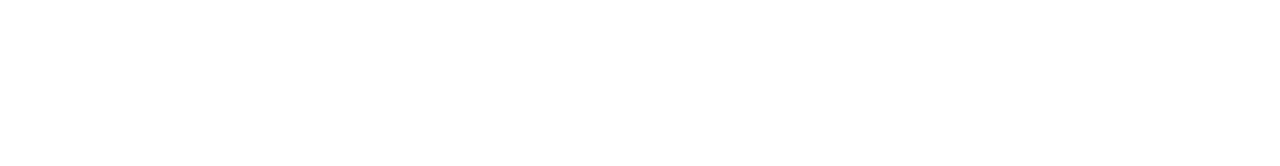
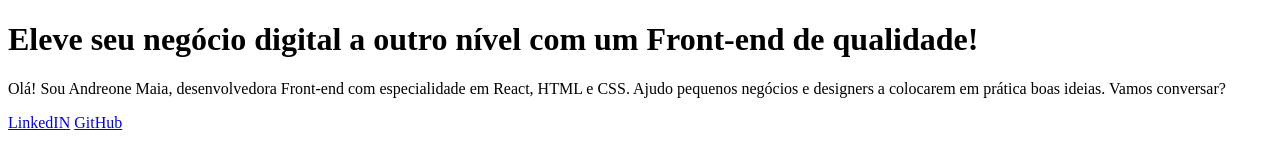
Before and after one commit to andreonemaia/pp, a plain HTML site: page Portfolio/index.html in a window 1280 px wide. Drawn offline with Linux system fonts and the light colour scheme.

Commit message:
Corpo do html

```diff
--- a/Portfolio/index.html
+++ b/Portfolio/index.html
@@ -1,11 +1,20 @@
 <!DOCTYPE html>
-<html>
-    <head>
-        <title>Portfolio T</title>
-    </head>
-    <body>
-        <h1>
+<html lang="pt-br">
+<head>
+    <meta charset="UTF-8">
+    <meta name="viewport" content="width=device-width, initial-scale=1.0">
+    <title>Portfólio Front-End</title>
+</head>
+<body>
+    <header></header>
+    <main>
+        <h1>Eleve seu negócio digital a outro nível<strong> com um Front-end de qualidade!</strong></h1>
+        <p>Olá! Sou Andreone Maia, desenvolvedora Front-end com especialidade em React, HTML e CSS. Ajudo pequenos negócios e designers a colocarem em prática boas ideias. Vamos conversar?</p>
+        <a href="https://github.com/andreonemaia" _blank> LinkedIN</a>
+        <a href="https://www.linkedin.com/in/andreone-maia/" _blank>GitHub</a>
 
-        </h1>
-    </body>
+
+    </main>
+    <footer></footer>
+</body>
 </html>
```
